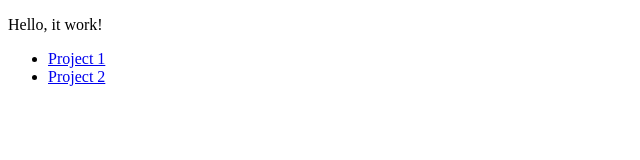
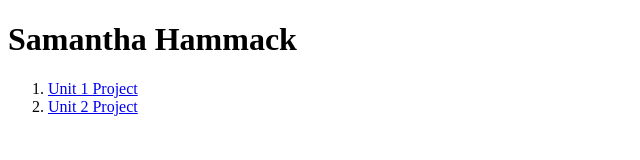
Before and after one commit to SamanthaHam/SamanthaHam.github.io, a plain HTML site: page index.html in a window 1280 px wide. Shown: the whole page, without its empty margins (0-640 px from the left). Drawn offline with Linux system fonts and the light colour scheme.

Commit message:
made changes to a few pages, and navigation

```diff
--- a/index.html
+++ b/index.html
@@ -7,11 +7,11 @@
     <link href="style.css" rel="stylesheet" type="text/css" />
   </head>
   <body>
-    <p> Hello, it work!</p>
-      <ul>
-        <li> <a href="project1.html"> Project 1</a></li>
-        <li> <a href="project2.html"> Project 2</a></li>
-      </ul>
+    <h1>Samantha Hammack</h1>
+      <ol>
+        <li> <a href="unit1project.html">Unit 1 Project</a></li>
+        <li> <a href="unit2project.html"> Unit 2 Project</a></li>
+      </ol>
     <script src="script.js"></script>
   </body>
 </html>
```
Also changed, not shown: unit1project.html (renamed from project1.html, +1 -1 lines), unit2project.html (renamed from project2.html, +1 -1 lines).
